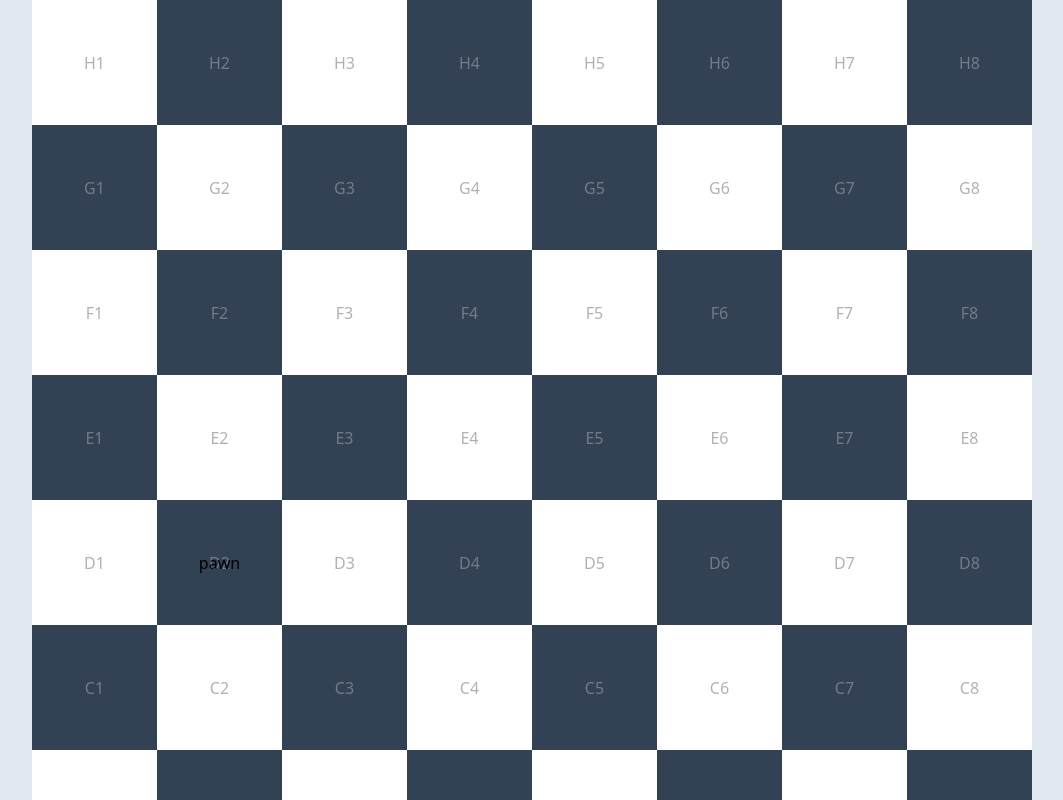
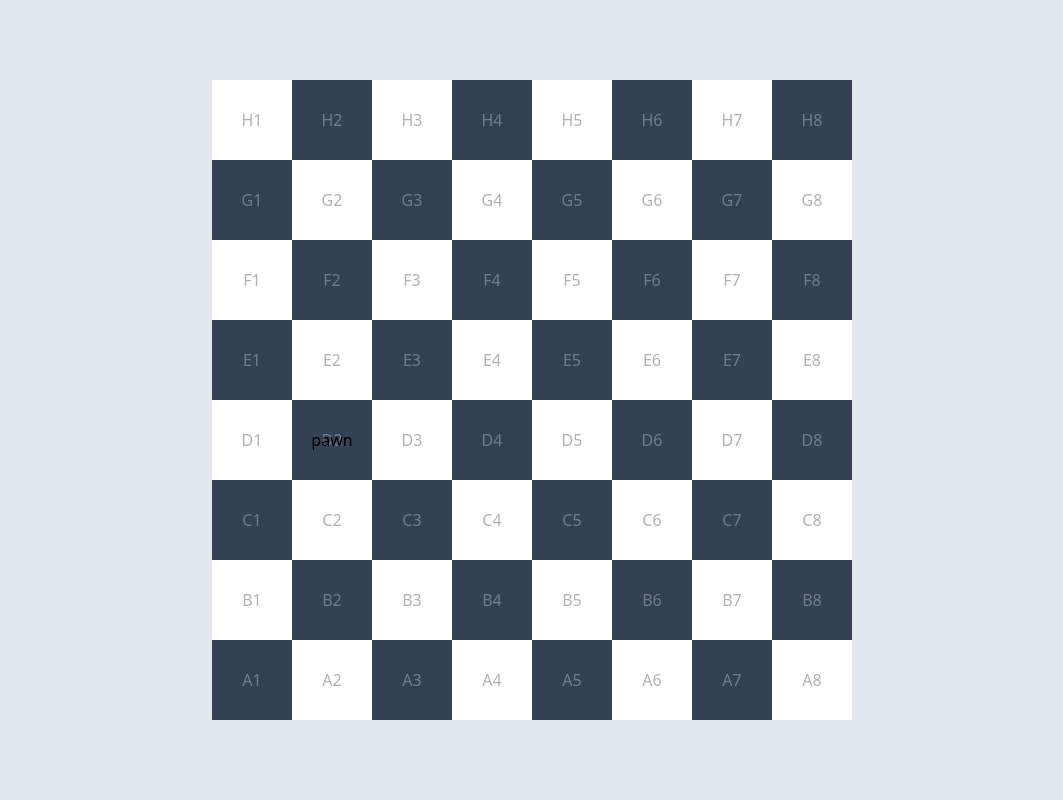
Before and after one commit to madebyaaron/chess-hackathon-webapp, a Next.js app: page / in a window 1280 px wide. Shown: the top 800 px of the page, without its empty margins (108-1171 px from the left). Built offline with nearby package versions, Linux system fonts and the light colour scheme.

Commit message:
added scaling to board

```diff
--- a/src/views/Board/Board.Grid.tsx
+++ b/src/views/Board/Board.Grid.tsx
@@ -13,7 +13,7 @@ export function BoardGrid({ className = '', testId = 'board-pieces' }: Props) {
 
   return (
     <div
-      className={`grid grid-cols-8 w-[1000px] h-[1000px] shadow-xl/.5 ${className}`}
+      className={`grid grid-cols-8 shadow-xl/.5 ${className}`}
       data-testid={testId}
     >
       {gameObject.boardRows.map((row, rowIndex) =>
--- a/src/views/Board/Board.Pieces.tsx
+++ b/src/views/Board/Board.Pieces.tsx
@@ -22,7 +22,7 @@ export function BoardPieces({
 
   return (
     <div
-      className={`grid grid-cols-8 grid-rows-8 w-[1000px] h-[1000px] shadow-xl/.5 col-start-1 row-start-1 pointer-events-none ${className}`}
+      className={`grid grid-cols-8 grid-rows-8 shadow-xl/.5 col-start-1 row-start-1 pointer-events-none ${className}`}
       data-testid={testId}
     >
       {gameObject.pieces.map(piece => {
--- a/src/views/Board/Board.tsx
+++ b/src/views/Board/Board.tsx
@@ -15,7 +15,7 @@ export function Board({ initialGameObject, testId = `board` }: Props) {
         className="flex items-center justify-center w-full h-full min-h-screen bg-slate-200"
         data-testid={testId}
       >
-        <div className="grid items-center justify-center grid-cols-1 grid-rows-1">
+        <div className="grid justify-center grid-cols-1 grid-rows-1 h-[80vh] aspect-square items-stretch">
           <BoardPieces className="z-10 col-start-1 row-start-1" />
           <BoardGrid className="col-start-1 row-start-1" />
         </div>
```
